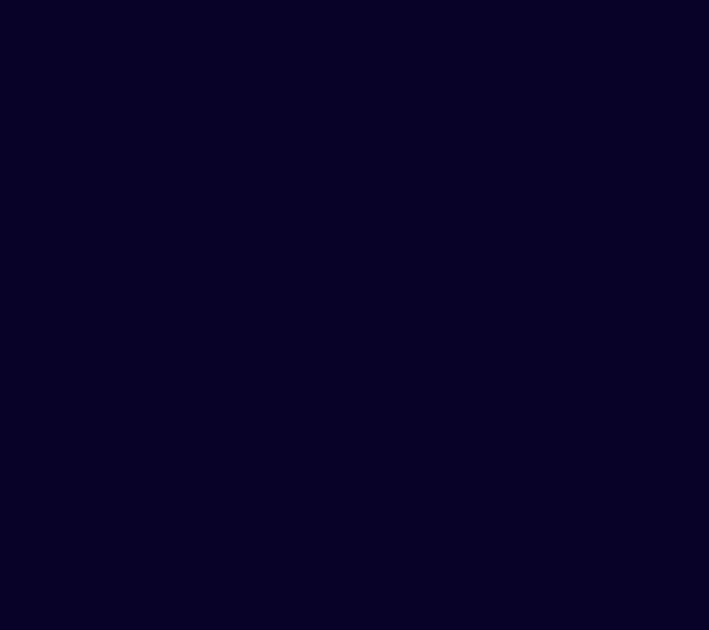
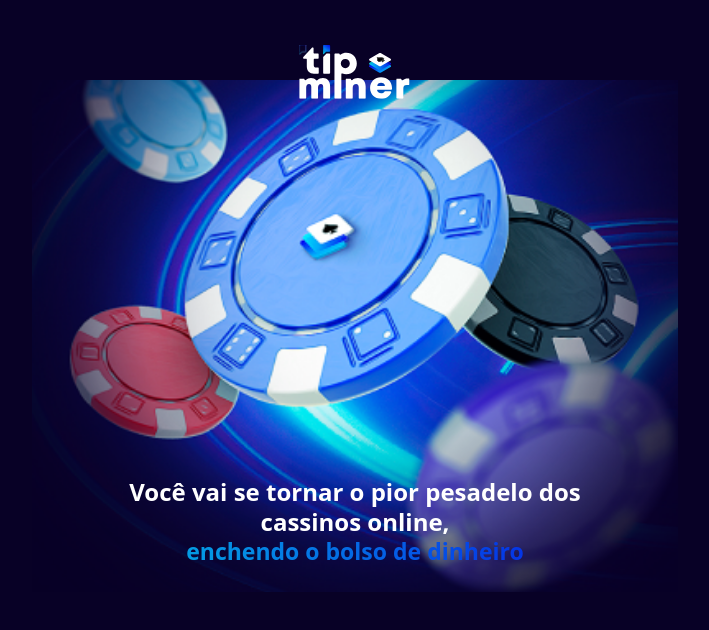
Before and after one commit to ImDevMota/lp-tip-miner, a React (Vite) app: page / in a window 1280 px wide. Shown: the top 630 px of the page, without its empty margins (285-994 px from the left). Built offline with nearby package versions, Linux system fonts and the light colour scheme.

Commit message:
Iniciei a section Outdoor

```diff
--- a/src/App.jsx
+++ b/src/App.jsx
@@ -1,9 +1,14 @@
 import { useState } from "react";
+import Outdoor from "./components/outdoor";
 
 function App() {
   const [count, setCount] = useState(0);
 
-  return <></>;
+  return (
+    <>
+      <Outdoor />
+    </>
+  );
 }
 
 export default App;
--- /dev/null
+++ b/src/components/Outdoor.jsx
@@ -0,0 +1,43 @@
+import Logo from "../assets/logo-tip-miner.svg";
+import OutdoorBg from "../assets/outdoor-tip-miner.png";
+
+function Outdoor() {
+  return (
+    <section className="">
+      <div className="flex flex-col justify-center items-center">
+        <div
+          className="bg-cover bg-center bg-no-repeat h-[32rem] flex flex-col items-center mt-[5rem] relative"
+          style={{ backgroundImage: `url(${OutdoorBg})` }}
+        >
+          <img src={Logo} alt="" className="absolute top-[-2.2rem]" />
+
+          <div className="flex flex-col w-[84%]">
+            <h2 className="text-white text-center mt-[24.8rem] leading-tight text-[24px] font-[600]">
+              Você vai se tornar o pior pesadelo dos cassinos online,
+            </h2>
+            <p className="text-[23px] font-[600] text-center leading-tight text-transparent bg-clip-text bg-gradient-to-r from-[#03BDE3] to-[#0515E7]">
+              enchendo o bolso de dinheiro
+            </p>
+
+            <p></p>
+
+            <p></p>
+          </div>
+
+          <button></button>
+        </div>
+
+        <img src="" alt="" />
+
+        <div>
+          <h2></h2>
+
+          <p></p>
+          <p></p>
+        </div>
+      </div>
+    </section>
+  );
+}
+
+export default Outdoor;
```
